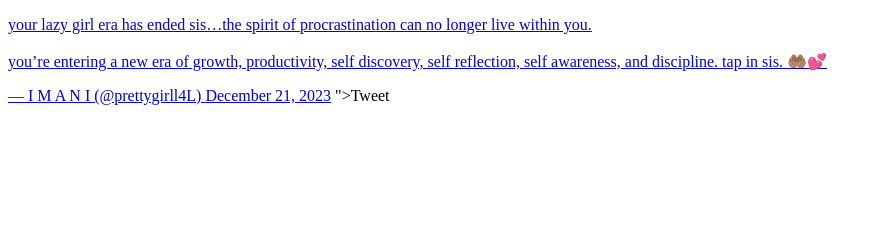
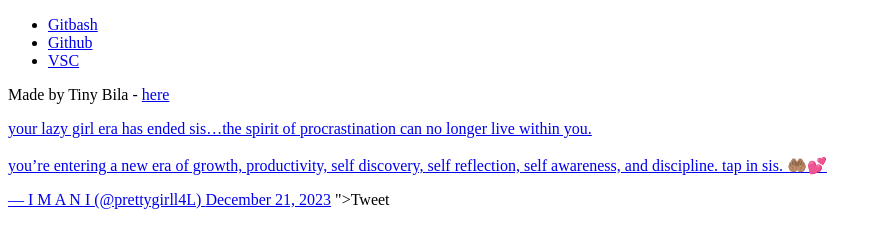
Before and after one commit to TinyBila/My_First_Portfolio, a plain HTML site: page html_basic/tweets.html in a window 1280 px wide. Shown: the whole page, without its empty margins (0-882 px from the left). Drawn offline with Linux system fonts and the light colour scheme.

Commit message:
tweets.html

```diff
--- a/html_basic/tweets.html
+++ b/html_basic/tweets.html
@@ -4,7 +4,24 @@
   <title>This is my first webpage</title>
   <meta charset="UTF-8">
 </head>
-<body>
-  <a href="<blockquote class="twitter-tweet" data-theme="dark"><p lang="en" dir="ltr">your lazy girl era has ended sis…the spirit of procrastination can no longer live within you. <br><br>you’re entering a new era of growth, productivity, self discovery, self reflection, self awareness, and discipline. tap in sis. 🤲🏽💕</p>&mdash; I M A N I (@prettygirll4L) <a href="https://twitter.com/prettygirll4L/status/1737630047169577240?ref_src=twsrc%5Etfw">December 21, 2023</a></blockquote> <script async src="https://platform.twitter.com/widgets.js" charset="utf-8"></script>">Tweet</a>
-</body>
+ <body>
+  <header>
+    <nav>
+      <ul>
+        <li><a href="https://git-scm.com/downloads">Gitbash</a>
+        <li><a href="https://github.com/git-guides/install-git">Github</a></li>
+        <li><a href="https://code.visualstudio.com/">VSC</a></li>
+      </ul>
+    </nav>
+  </header>
+  <footer>
+    <p>Made by Tiny Bila - <a href="https://github.com/TinyBila/My_First_Portfolio.git" target="_blank">here</a>
+    </p>
+  </footer>
+  <main>
+    <article>
+     <a href="<blockquote class="twitter-tweet" data-theme="dark"><p lang="en" dir="ltr">your lazy girl era has ended sis…the spirit of procrastination can no longer live within you. <br><br>you’re entering a new era of growth, productivity, self discovery, self reflection, self awareness, and discipline. tap in sis. 🤲🏽💕</p>&mdash; I M A N I (@prettygirll4L) <a href="https://twitter.com/prettygirll4L/status/1737630047169577240?ref_src=twsrc%5Etfw">December 21, 2023</a></blockquote> <script async src="https://platform.twitter.com/widgets.js" charset="utf-8"></script>">Tweet</a>
+   </article>
+  </main>
+ </body>
 </html>
```
